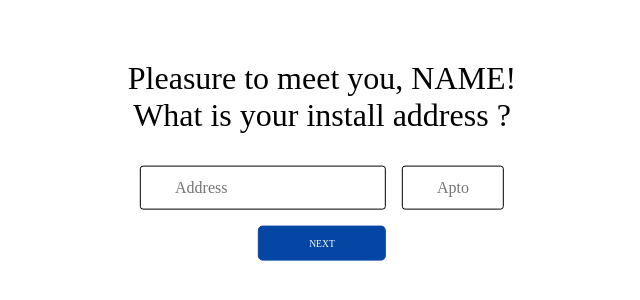
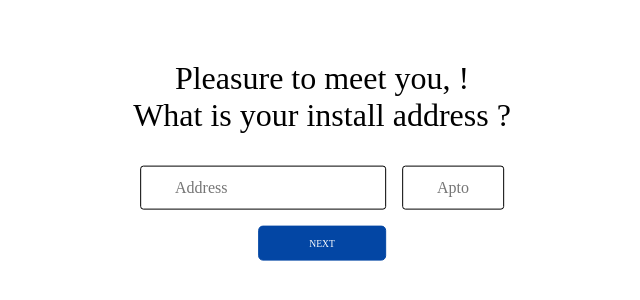
Before and after one commit to Cieth/Mega-tv-services, a React (Create React App) app: page /adress in a window 1280 px wide. Shown: the part 256-556 px from the top of the page, without its empty margins (318-958 px from the left). Built offline with nearby package versions, Linux system fonts and the light colour scheme.

Commit message:
add more types redux

```diff
--- a/src/app/store.tsx
+++ b/src/app/store.tsx
@@ -6,6 +6,7 @@ const store = configureStore({
 });
 
 export type AppDispatch = typeof store.dispatch;
+export type RootState = ReturnType<typeof store.getState>;
 export const useAppDispatch: () => AppDispatch = useDispatch;
 
 export default store;
--- a/src/pages/Address.tsx
+++ b/src/pages/Address.tsx
@@ -4,13 +4,14 @@ import { ChangeEvent } from 'react';
 import { Link } from 'react-router-dom';
 import { setAddress, setAptNumber } from '../features/slices/userSlice';
 import '../styles/pages/Address.scss';
+import { RootState } from '../app/store';
 const Adress = () => {
   interface dataI {
     address: string;
     apto: string;
   }
   const dispatch = useDispatch();
-  /*   const name = useSelector((state) => state.user.firstName) */
+  const name = useSelector((state: RootState) => state.user.firstName);
   const [data, setData] = useState<dataI>({
     address: '',
     apto: '',
@@ -28,7 +29,7 @@ const Adress = () => {
     <div className='Address'>
       <div className='Address_text'>
         <p>
-          Pleasure to meet you, NAME!
+          Pleasure to meet you, {name}!
           <br /> What is your install address ?
         </p>
       </div>
```
